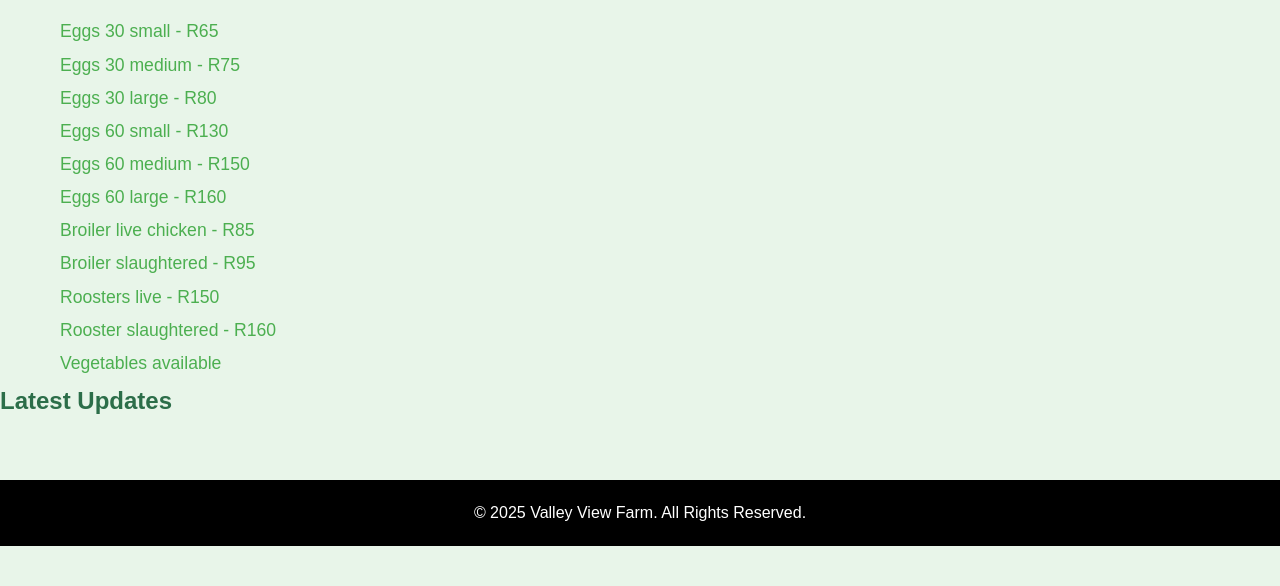
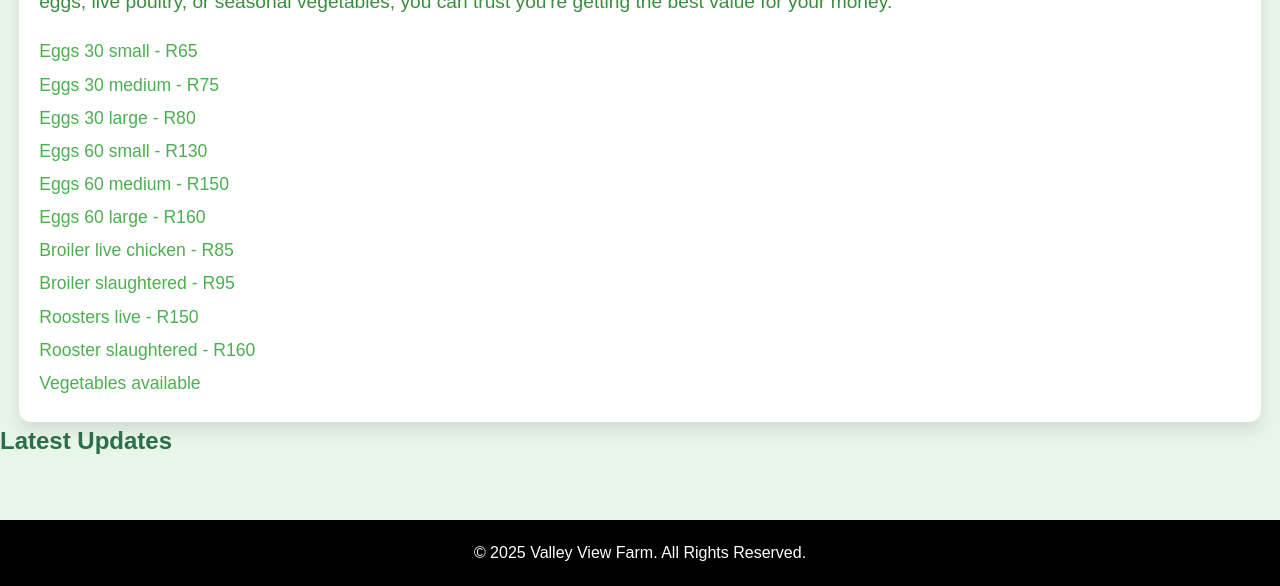
Before and after one commit to DomenicSN/Valley-View-Farm, a plain HTML site: page Prices and orders.html in a window 1280 px wide. Shown: the part 636-1222 px from the top of the page. Before the commit the page ends 1182 px from the top, so only its background shows below. Drawn offline with Linux system fonts and the light colour scheme.

Commit message:
Update Prices and orders.html

```diff
--- a/Prices and orders.html
+++ b/Prices and orders.html
@@ -160,14 +160,18 @@
             color: #4CAF50;
         }
 
-        /* Price list adjustments */
-        .price-list-section {
+        /* Price list container styling */
+.price-list-container {
+    background-color: #ffffff;
+    border-radius: 12px;
+    padding: 20px;
     margin-top: 40px;
-            display: flex;
-            flex-direction: column;
-            align-items: flex-start;
-            padding-left: 60px;
+    box-shadow: 0 8px 16px rgba(0, 0, 0, 0.1);
+    max-width: 97%; /* Reduced from 100% to make the container smaller */
+    margin-left: auto;
+    margin-right: auto; /* Centers the container */
 }
+
 
         .price-list-section h1 {
             font-size: 2rem;
@@ -341,7 +345,8 @@
     </div>
 </section>
 
-<section class="price-list-section">
+<section class="price-list-container">
+    <div class="price-list-section">
         <h1>PRICE LIST</h1>
         <p>At Valley View Farm, we pride ourselves on providing high-quality products at the most affordable prices. Whether you're purchasing our fresh eggs, live poultry, or seasonal vegetables, you can trust you're getting the best value for your money.</p>
         <ul id="priceList" class="price-list">
@@ -357,8 +362,8 @@
             <li>Rooster slaughtered - R160</li>
             <li>Vegetables available</li>
         </ul>
+    </div>
 </section>
-
 
 <section id="adminSection" class="update-section">
     <h2>Admin Update Area</h2>
@@ -443,7 +448,7 @@
         const drawer = document.getElementById('drawer');
         const menuToggleContainer = document.querySelector('.menu-toggle-container');
 
-        if (!menuToggleContainer.contains(event.target) && !drawer.contains(event.target) && drawer.classList.contains('active')) {
+        if (!menuToggleContainer.contains(event.target) && !drawer.contains(event.target)) {
             drawer.classList.remove('active');
         }
     });
```
Lines whose indentation alone changed are shown as unchanged.
